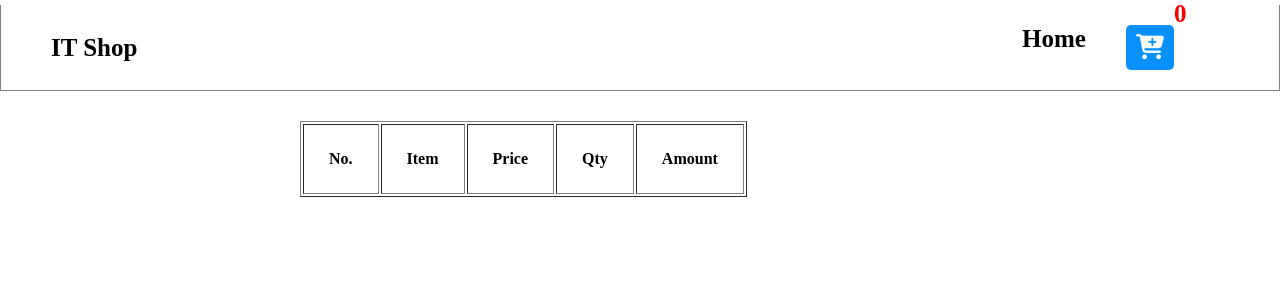
After one commit to Pamokkha/pamokkha.github.io, a PHP site: page /IT_Shop/checkout.html in a window 1280 px wide. The commit adds this page. Shown: the top 300 px of the page. Run offline with PHP 8.4, Linux system fonts and the light colour scheme; lists and menus that the app fills with data are empty.

Commit message:
jQuery end lesson

```diff
--- /dev/null
+++ b/jQuery/IT_Shop/checkout.html
@@ -0,0 +1,51 @@
+<!DOCTYPE html>
+<html lang="en">
+<head>
+    <meta charset="UTF-8">
+    <meta name="viewport" content="width=device-width, initial-scale=1.0">
+    <title>Document</title>
+    <link rel="stylesheet" href="styles.css">
+    <link rel="stylesheet" href="fontawesome-free-6.7.2-web/css/all.min.css">
+</head>
+<body>
+    <nav class="navbar">
+        <div class="brand">
+           <a href="">IT Shop</a>
+        </div>
+
+        <div class="menu">
+            <ul>
+               <li><a href="index.html">Home</a></li>
+
+               <li>
+                    <a href="index.html">
+                    <i class="fa-solid fa-cart-plus" ></i>
+                    <span id="item-count">0</span>
+                    </a>
+                </li>
+            </ul>
+
+        </div>
+    </nav>
+
+    <div style="margin: 30px 300px;">
+        <table border="1" cellpadding="25" celspacing="0">
+            <thead>
+            <tr>
+                <th>No.</th>
+                <th>Item</th>
+                <th>Price</th>
+                <th>Qty</th>
+                <th>Amount</th>
+            </tr>
+            </thead>
+            <tbody>
+
+            </tbody>
+
+        </table>
+    </div>
+    <script src="jquery-3.7.1.min.js"></script>
+       <script src="script.js"></script>
+</body>
+</html>
--- a/jQuery/IT_Shop/index.html
+++ b/jQuery/IT_Shop/index.html
@@ -15,12 +15,12 @@
 
         <div class="menu">
             <ul>
-               <li><a href="">Home</a></li>
+               <li><a href="checkout.html">Home</a></li>
 
                <li>
-                    <a href="">
+                    <a href="checkout.html">
                     <i class="fa-solid fa-cart-plus" ></i>
-                    <span id="item-count">()</span>
+                    <span id="item-count">0</span>
                     </a>
                 </li>
 
--- a/jQuery/IT_Shop/script.js
+++ b/jQuery/IT_Shop/script.js
@@ -1,4 +1,5 @@
 $(document).ready(function(){
+    count();
     $('.addToCart').click(function(){
         // alert('hello');
         let id = $(this).data('id');
@@ -53,4 +54,90 @@ $(document).ready(function(){
             })
         }
     }
+    getData();
+    function getData(){
+        let itemString = localStorage.getItem('shops');
+        if(itemString){
+            let itemArray = JSON.parse(itemString);
+            let data = '';
+            let no = 1;
+            let total =0;
+            $.each(itemArray, function(i,v){
+                let name = v.name;
+                let price = v.price;
+                let qty = v.qty;
+
+                data +=`<tr>
+                <td>${no++}</td>
+                <td>${name}</td>
+                <td>${price}</td>
+
+                <td>
+                <button class="min" data-key="${i}"> - </button>
+                ${qty}
+                <button class="max" data-key="${i}"> + </button>
+                </td>
+                <td>${qty*price}</td>
+                </tr>`;
+                total += price*qty;
+
+
+            })
+            data += `<tr>
+                            <td colspan="4" align="right">Total</td>
+                            <td>${total}</td>
+                        </tr>`;
+
+                        $('tbody').html(data);
+        }
+    }
+
+    $('tbody').on('click', '.min', function(){
+        let key = $(this).data('key');
+        // alert(key);
+
+        let itemString = localStorage.getItem('shops');
+        if(itemString) {
+            let itemArray = JSON.parse(itemString);
+
+            $.each(itemArray,function(i,v){
+                if(key == i){
+                    v.qty--;
+                    if(v.qty == 0){
+                        let ans = confirm('Are you sure remove?');
+                        if(ans){
+                            itemArray.splice(key,1);
+                        }else{
+                            v.qty = 1;
+                        }
+                    }
+                 }
+            })
+            let itemData = JSON.stringify(itemArray);
+            localStorage.setItem('shops',itemData);
+            getData();
+            count();
+        }
+    })
+
+    $('tbody').on('click', '.max', function(){
+        let key = $(this).data('key');
+        // alert(key);
+
+        let itemString = localStorage.getItem('shops');
+        if(itemString) {
+            let itemArray = JSON.parse(itemString);
+
+            $.each(itemArray,function(i,v){
+                if(key == i){
+                    v.qty++;
+
+                 }
+            })
+            let itemData = JSON.stringify(itemArray);
+            localStorage.setItem('shops',itemData);
+            getData();
+            count()
+        }
+    })
 })
--- a/jQuery/IT_Shop/styles.css
+++ b/jQuery/IT_Shop/styles.css
@@ -61,6 +61,11 @@ body{
     align-items: center;
 
 }
+.menu ul li span{
+    top: 0;
+    position: absolute;
+    color: red;
+}
 
 .product{
     display: grid;
@@ -110,3 +115,8 @@ body{
     cursor: pointer;
 
 }
+
+ tr th, tr td{
+    padding: 25px;
+
+}
```
